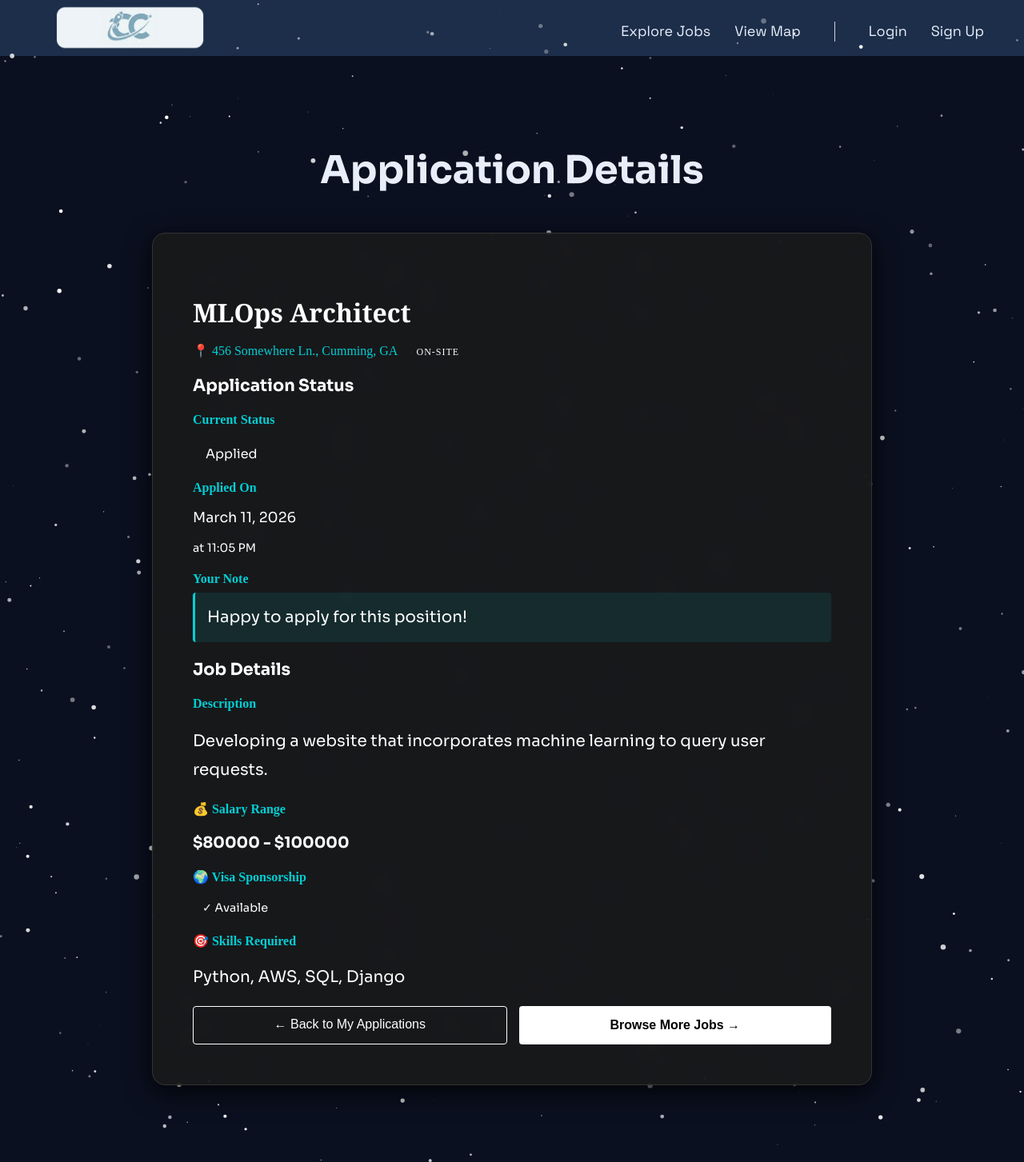
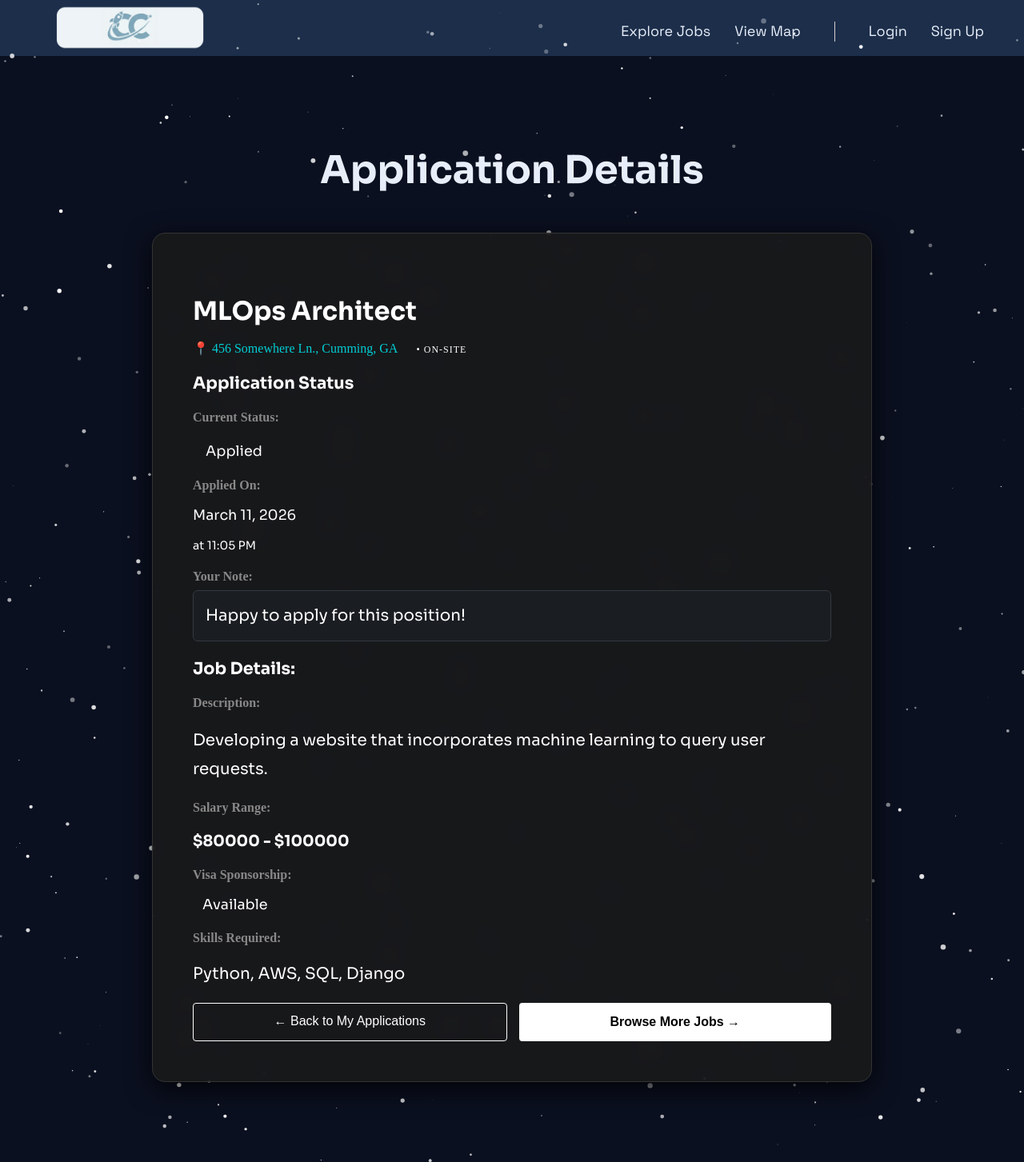
Before and after one commit to Rosette2237/CS2340_Project, a Django app: template careerconnect/applications/templates/applications/application_details.html in a window 1280 px wide. Shown: the whole page at 80% size. Run offline with Django 5.2, Linux system fonts and the light colour scheme; the template is opened without the code that fills it: values that come from a table or form of the project are taken from there, others are empty; data comes from the database, SQL or seed files in the repository; both versions use the stored data as it was after the commit.

Commit message:
more ui/ux changes

```diff
--- a/careerconnect/applications/templates/applications/application_details.html
+++ b/careerconnect/applications/templates/applications/application_details.html
@@ -9,7 +9,7 @@
 
         <div class="filter-glass-card">
             <div class="mb-4">
-                <h2 style="font-family: 'Georgia', serif; font-size: 2rem; margin-bottom: 15px; color: #ffffff;">
+                <h2 style="font-family: 'Sora', serif; font-size: 2rem; margin-bottom: 15px; color: #ffffff;">
                     {{ application.job.title }}
                 </h2>
                 <p style="color: #ffffff; font-size: 1.1rem; margin-bottom: 10px;">
@@ -22,7 +22,7 @@
                         📍 {{ application.job.location }}
                     </span>
                     <span class="badge border border-secondary text-secondary" style="color: #ffffff; font-size: 0.75rem; letter-spacing: 1px;">
-                        {{ application.job.get_job_type_display|upper }}
+                        • {{ application.job.get_job_type_display|upper }}
                     </span>
                 </div>
             </div>
@@ -32,23 +32,13 @@
 
                 <div class="row">
                     <div class="col-md-6 mb-3">
-                        <h4 style="color: #00cfd5; font-size: 1rem; margin-bottom: 8px;">Current Status</h4>
+                        <h4 style="color: #888; font-size: 1rem; margin-bottom: 8px;">Current Status:</h4>
                         <p>
-                            {% if application.status == 'pending' %}
-                                <span class="badge bg-warning text-dark" style="color: #ffffff;font-size: 1rem; padding: 8px 16px;">⏳ Pending Review</span>
-                            {% elif application.status == 'reviewed' %}
-                                <span class="badge bg-info" style="color: #ffffff;font-size: 1rem; padding: 8px 16px;">👀 Under Review</span>
-                            {% elif application.status == 'accepted' %}
-                                <span class="badge bg-success" style="color: #ffffff;font-size: 1rem; padding: 8px 16px;">✅ Accepted</span>
-                            {% elif application.status == 'rejected' %}
-                                <span class="badge bg-danger" style="color: #ffffff;font-size: 1rem; padding: 8px 16px;">❌ Rejected</span>
-                            {% else %}
-                                <span class="badge bg-secondary" style="color: #ffffff;font-size: 1rem; padding: 8px 16px;">{{ application.status|title }}</span>
-                            {% endif %}
+                            <span class="badge bg-secondary" style="color: #ffffff;font-size: 1.1rem; padding: 8px 16px;">{{ application.get_status_display|title }}</span>
                         </p>
                     </div>
                     <div class="col-md-6 mb-3">
-                        <h4 style="color: #00cfd5; font-size: 1rem; margin-bottom: 8px;">Applied On</h4>
+                        <h4 style="color: #888; font-size: 1rem; margin-bottom: 8px;">Applied On:</h4>
                         <p style="color: #ffffff; font-size: 1.1rem;">
                             {{ application.applied_at|date:"F d, Y" }}
                         </p>
@@ -60,8 +50,8 @@
 
                 {% if application.tailored_note %}
                 <div class="mt-3">
-                    <h4 style="color: #00cfd5; font-size: 1rem; margin-bottom: 8px;">Your Note</h4>
-                    <div style="background-color: rgba(0, 207, 213, 0.1); border-left: 3px solid #00cfd5; padding: 15px; border-radius: 4px;">
+                    <h4 style="color: #888; font-size: 1rem; margin-bottom: 8px;">Your Note:</h4>
+                    <div style="background-color: #1a1d22; border: 1px solid #343a40; padding: 15px; border-radius: 6px;">
                         <p style="color: #ffffff; line-height: 1.6; margin: 0;">{{ application.tailored_note }}</p>
                     </div>
                 </div>
@@ -69,27 +59,27 @@
             </div>
 
             <div class="border-top border-secondary pt-4 mt-4">
-                <h3 style="color: #ffffff; font-size: 1.3rem; margin-bottom: 15px;">Job Details</h3>
+                <h3 style="color: #ffffff; font-size: 1.3rem; margin-bottom: 15px;">Job Details:</h3>
 
                 <div class="mb-4">
-                    <h4 style="color: #00cfd5; font-size: 1rem; margin-bottom: 10px;">Description</h4>
+                    <h4 style="color: #888; font-size: 1rem; margin-bottom: 10px;">Description:</h4>
                     <p style="color: #ffffff; line-height: 1.8; white-space: pre-line;">{{ application.job.description }}</p>
                 </div>
 
                 <div class="row mb-3">
                     <div class="col-md-6 mb-3">
-                        <h4 style="color: #00cfd5; font-size: 1rem; margin-bottom: 8px;">💰 Salary Range</h4>
+                        <h4 style="color: #888; font-size: 1rem; margin-bottom: 8px;">Salary Range:</h4>
                         <p style="color: #ffffff; font-weight: bold; font-size: 1.2rem;">
                             ${{ application.job.salary_min|floatformat:0|default:"N/A" }} - ${{ application.job.salary_max|floatformat:0|default:"N/A" }}
                         </p>
                     </div>
                     <div class="col-md-6 mb-3">
-                        <h4 style="color: #00cfd5; font-size: 1rem; margin-bottom: 8px;">🌍 Visa Sponsorship</h4>
+                        <h4 style="color: #888; font-size: 1rem; margin-bottom: 8px;">Visa Sponsorship:</h4>
                         <p style="color: #ffffff; font-size: 1.1rem;">
                             {% if application.job.visa_sponsorship %}
-                                <span class="badge bg-success" style="font-size: 0.9rem; padding: 6px 12px;">✓ Available</span>
+                                <span class="badge bg-success" style="font-size: 1.1rem; padding: 6px 12px;">Available</span>
                             {% else %}
-                                <span class="badge bg-secondary" style="font-size: 0.9rem; padding: 6px 12px;">Not Available</span>
+                                <span class="badge bg-secondary" style="font-size: 1.1rem; padding: 6px 12px;">Not Available</span>
                             {% endif %}
                         </p>
                     </div>
@@ -97,7 +87,7 @@
 
                 {% if application.job.skills_required %}
                 <div class="mb-3">
-                    <h4 style="color: #00cfd5; font-size: 1rem; margin-bottom: 10px;">🎯 Skills Required</h4>
+                    <h4 style="color: #888; font-size: 1rem; margin-bottom: 10px;">Skills Required:</h4>
                     <p style="color: #ffffff; line-height: 1.6;">{{ application.job.skills_required }}</p>
                 </div>
                 {% endif %}
@@ -111,7 +101,7 @@
                 </a>
                 <a href="{% url 'jobs:index' %}"
                    class="btn-save"
-                   style="display: inline-block; padding: 12px 24px; background-color: #00cfd5; color: #000000; text-decoration: none; border-radius: 4px; flex: 1; min-width: 200px; text-align: center;">
+                   style="display: inline-block; padding: 12px 24px; background-color: #888; color: #000000; text-decoration: none; border-radius: 4px; flex: 1; min-width: 200px; text-align: center;">
                     Browse More Jobs →
                 </a>
             </div>
--- a/careerconnect/applications/templates/applications/apply_form.html
+++ b/careerconnect/applications/templates/applications/apply_form.html
@@ -9,7 +9,7 @@
 
         <div class="filter-glass-card">
             <div class="mb-4 pb-4 border-bottom border-secondary">
-                <h2 style="font-family: 'Georgia', serif; font-size: 1.8rem; margin-bottom: 10px; color: #ffffff;">
+                <h2 style="font-family: 'Sora', serif; font-size: 1.8rem; margin-bottom: 10px; color: #ffffff;">
                     {{ job.title }}
                 </h2>
                 <p style="color: #ffffff; font-size: 1rem; margin-bottom: 8px;">
```
Also changed, not shown: careerconnect/applications/templates/applications/application_list.html (+3 -13 lines), careerconnect/jobs/templates/jobs/job_list.html (+9 -7 lines), careerconnect/jobs/templates/jobs/recruiter_jobs.html (+8 -1 lines), careerconnect/db.sqlite3.
